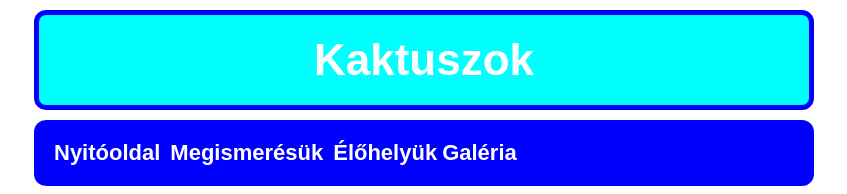
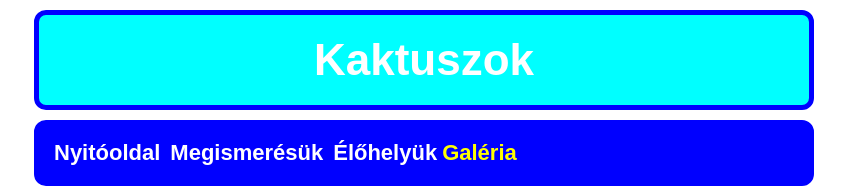
Before and after one commit to KisBueno/kaktusz, a plain HTML site: page index.html in a window 1280 px wide. Shown: the top 194 px of the page, without its empty margins (216-1063 px from the left). Drawn offline with Linux system fonts and the light colour scheme; grey boxes are pictures that could not be loaded.

Commit message:
Galeria sarga lett

```diff
--- a/index.css
+++ b/index.css
@@ -93,8 +93,10 @@ border: 5px solid blue;
 }
 
 .galeria {
+    text-decoration: none;
+    padding: 5px;
+    color: yellow;
 
-    padding: 5px;
 
 
 }
```
